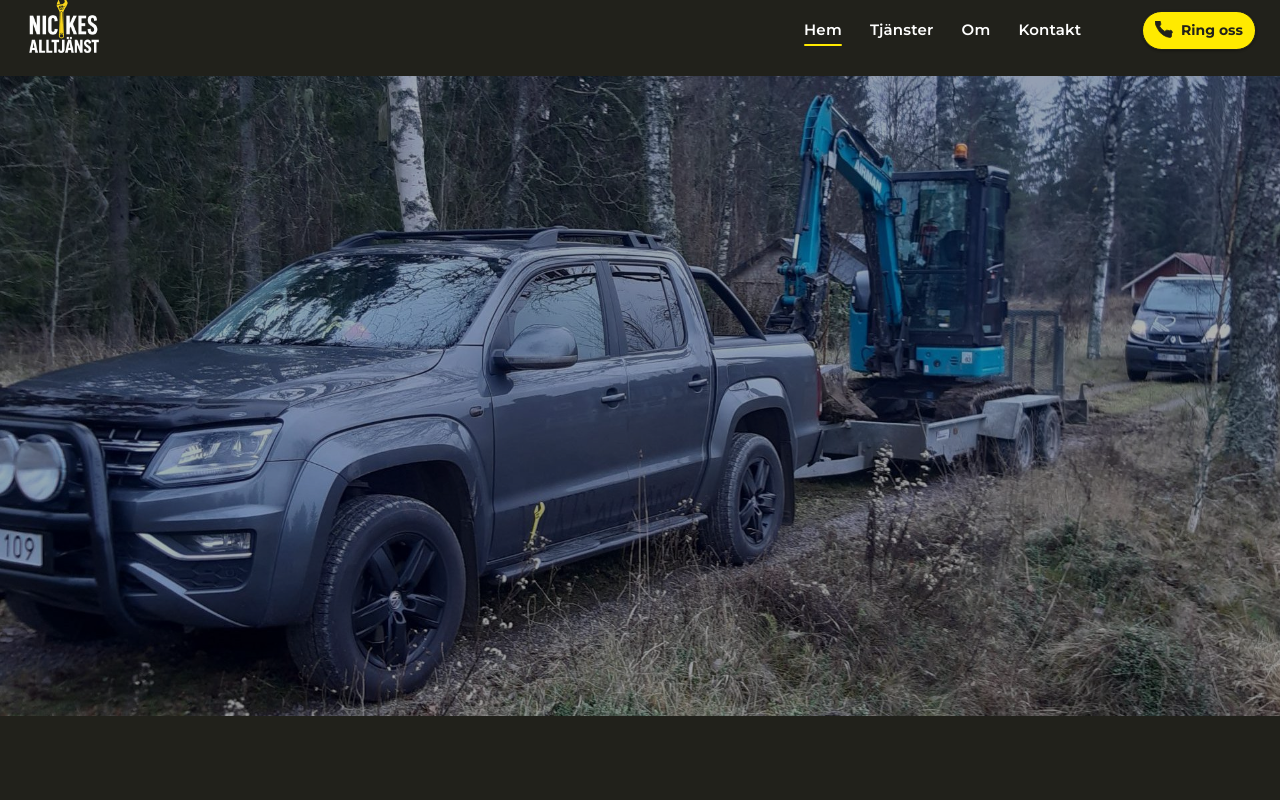
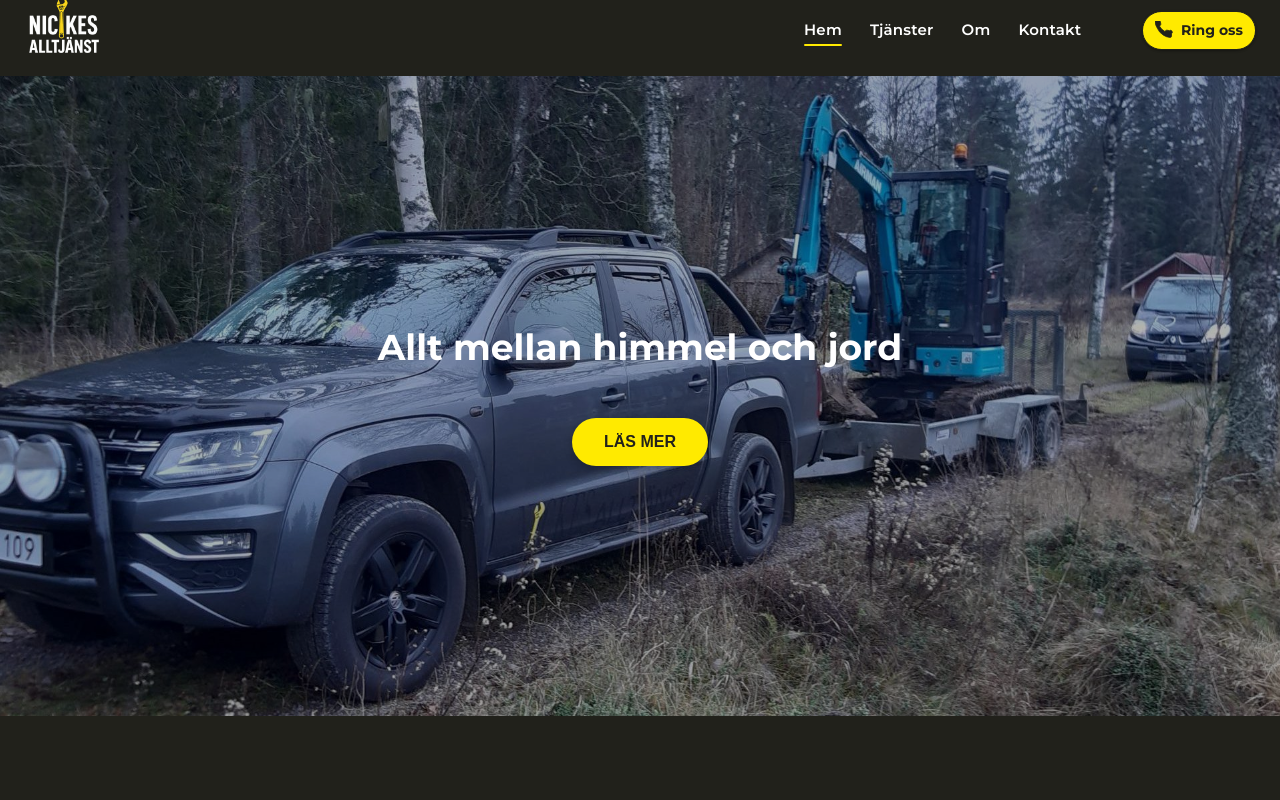
Before and after one commit to skinksteek/nickesalltjanst, a React (Vite) app: page /hem in a window 1280 px wide. Shown: the top 800 px of the page. Built offline with nearby package versions, Linux system fonts and the light colour scheme; no server answers.

Commit message:
dynamic updates for home page

```diff
--- a/src/pages/Hem.jsx
+++ b/src/pages/Hem.jsx
@@ -22,11 +22,11 @@ export default function Home() {
 
   return (
     <>
-      <Banner />
+      <Banner title="Allt mellan himmel och jord" showButton={true} />
 
       <section ref={servicesRef} className="home-services">
-        <div className="home-intro">
-          <h2 id="content">Det här är Nickesalltjänst</h2>
+        <div id="content" className="home-intro">
+          <h2>Det här är Nickesalltjänst</h2>
           <p>
             Vi erbjuder ett brett utbud av tjänster,
             <br />
```
